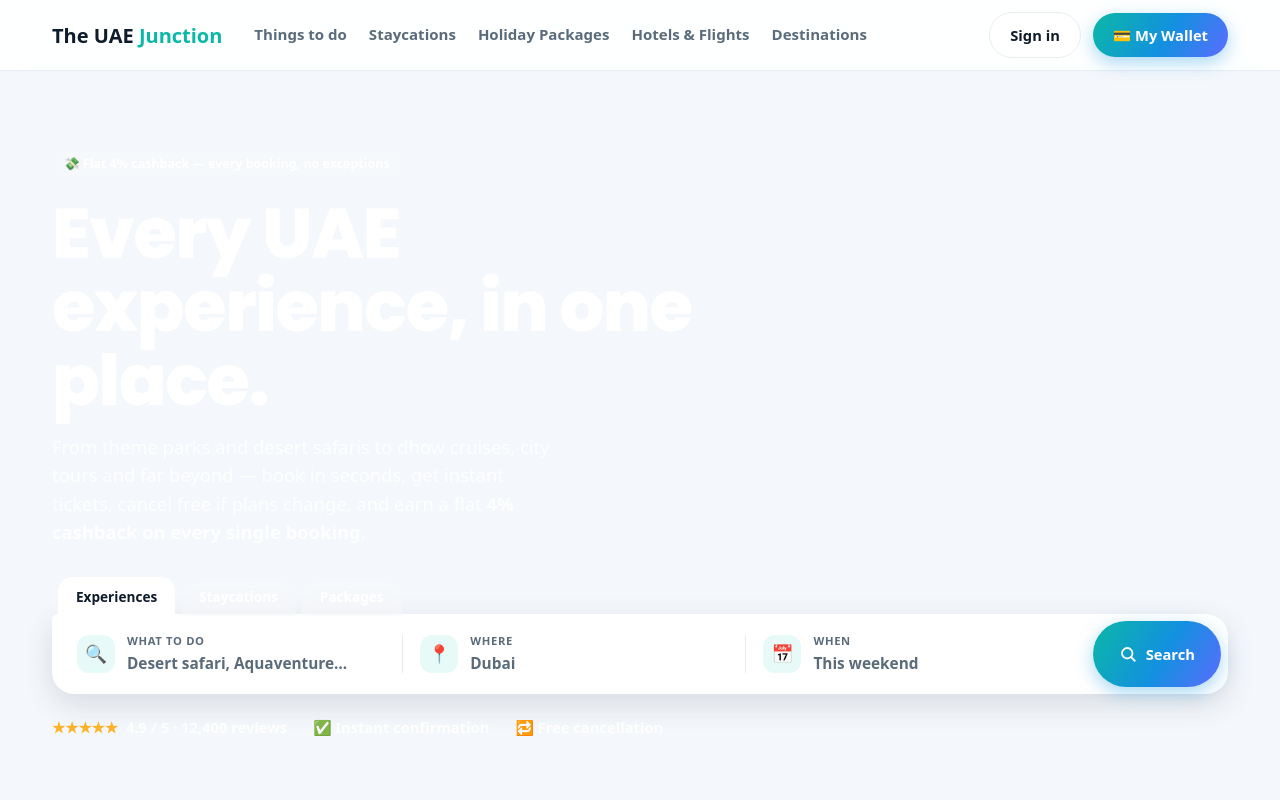
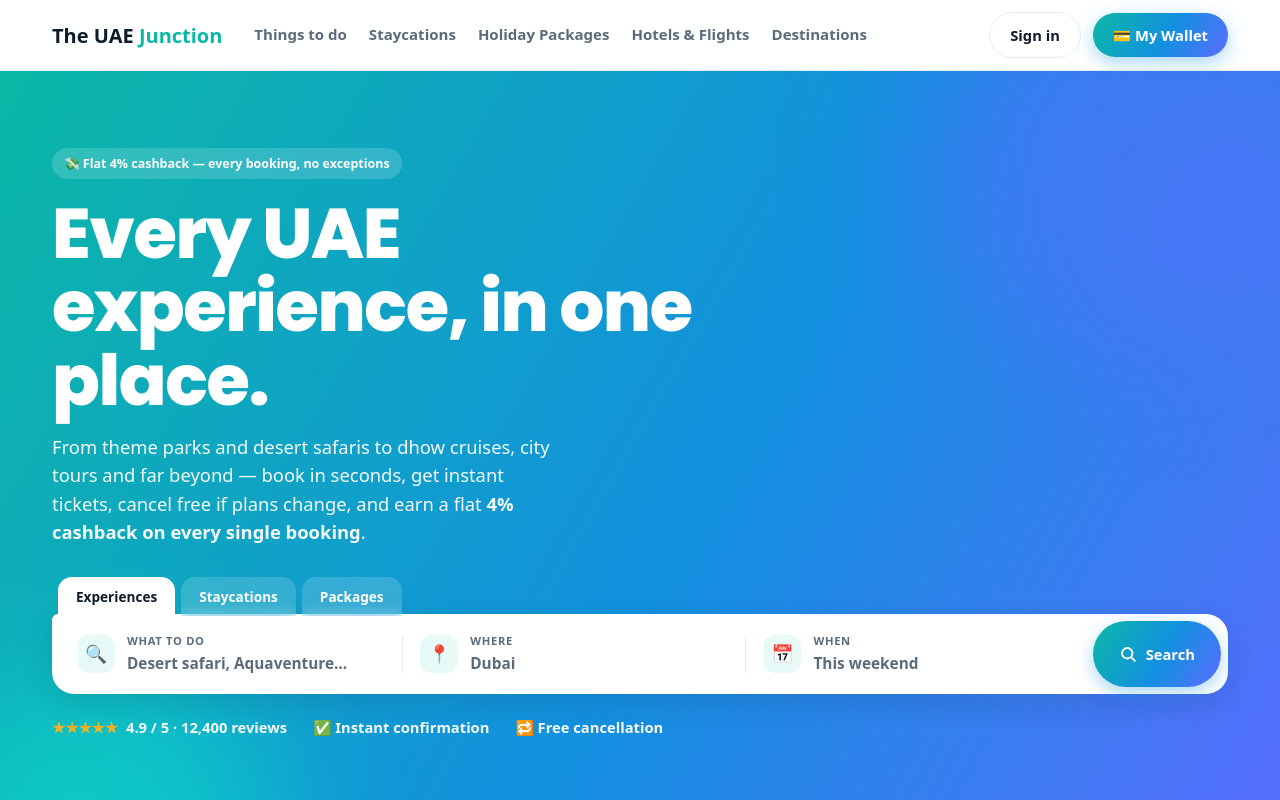
Before and after one commit to masimashiqeen1985/uae-junction-frontend, a Next.js app: page / in a window 1280 px wide. Shown: the top 800 px of the page. Built offline with nearby package versions, Linux system fonts and the light colour scheme; no server answers.

Commit message:
Update header hero styles for isolation property

```diff
--- a/src/components/home/vibrant-home.css
+++ b/src/components/home/vibrant-home.css
@@ -39,7 +39,7 @@ html{scroll-behavior:smooth}
 @media(max-width:980px){.vibrant-home .nav-links{display:none}
 .vibrant-home .nav-cta .btn-line{display:none}
 .vibrant-home .hamb{display:block;margin-left:auto;order:3}}
-.vibrant-home header.hero{position:relative;overflow:hidden;color:#fff;padding:clamp(40px,6vw,80px) 0 clamp(120px,12vw,150px)}
+.vibrant-home header.hero{position:relative;isolation:isolate;overflow:hidden;color:#fff;padding:clamp(40px,6vw,80px) 0 clamp(120px,12vw,150px)}
 .vibrant-home header.hero::before{content:"";position:absolute;inset:0;background:var(--grad);z-index:-2}
 .vibrant-home .blob{position:absolute;border-radius:50%;filter:blur(70px);opacity:.5;z-index:-1}
 .vibrant-home .b1{width:420px;height:420px;background:#5b6cff;top:-120px;right:-60px}
```
